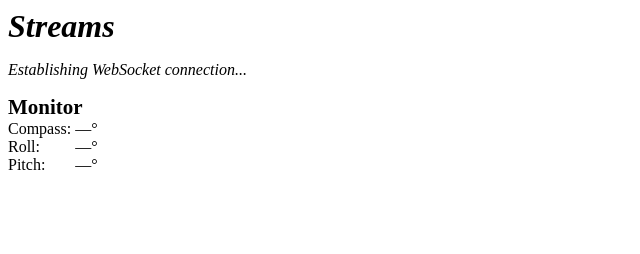
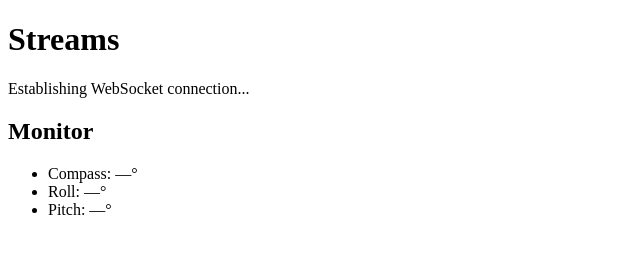
Before and after one commit to dmkishi/WebSocket-Benchmark, a website: page www/index.html in a window 1280 px wide. Shown: the whole page, without its empty margins (0-640 px from the left). Drawn offline with Linux system fonts and the light colour scheme.

Commit message:
Empty styles

```diff
--- a/www/style.css
+++ b/www/style.css
@@ -1,13 +1 @@
 /* Basic stylesheet, i.e. no normalize.css, no box-sizing, nothing. */
-
-.flash { font-style: italic; }
-
-.table      { display: table; margin-top: .75em; }
-.table-row  { display: table-row; }
-.table-cell { display: table-cell; padding-right: .25em; }
-
-h1, h2, .h1, .h2 { margin: 0; }
-.h1, .h2 { font-weight: bold; }
-h1, .h1 { font-style: italic; }
-h2, .h2 { font-size: 21px; }
-ul { margin: 0; padding: 0; }
```
